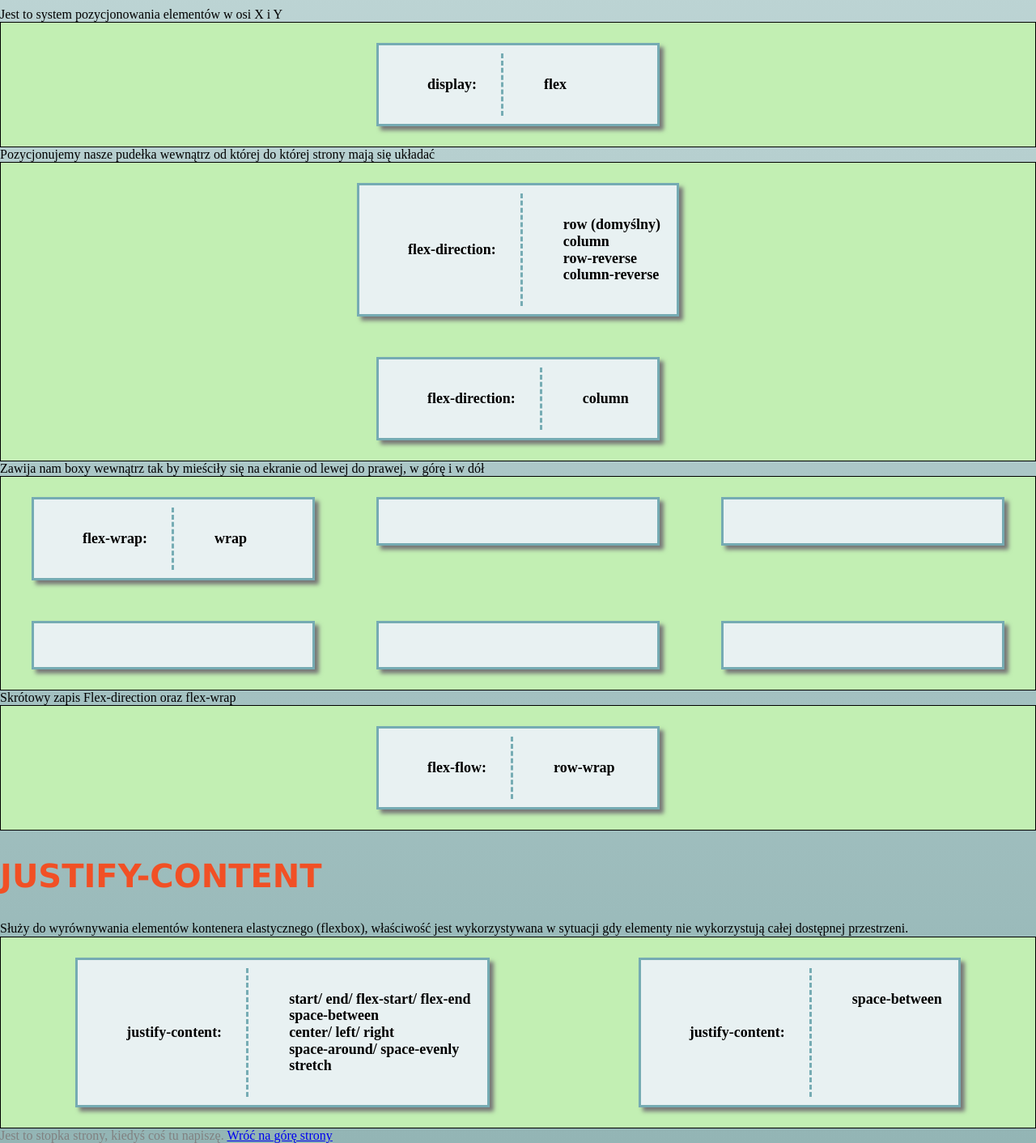
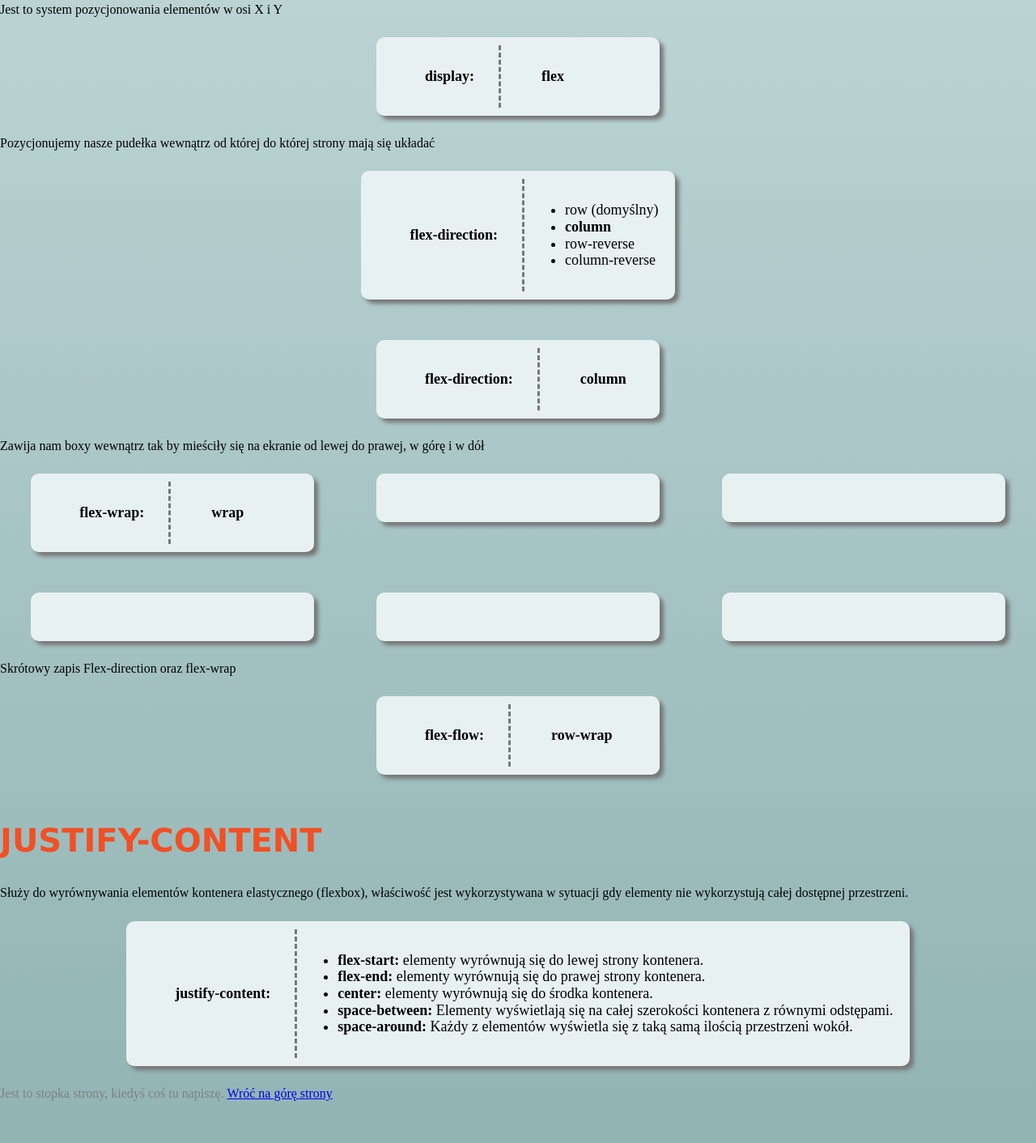
Before and after one commit to MateuszbW/homepage, a plain HTML site: page pomoc-css.html in a window 1280 px wide. Shown: the part 1565-2977 px from the top of the page at 81% size. After the commit the page ends 2925 px from the top, so only its background shows below. Drawn offline with Linux system fonts and the light colour scheme; a web font is replaced by a local one.

Commit message:
cleaning code and view

```diff
--- a/pomoc-css.html
+++ b/pomoc-css.html
@@ -68,7 +68,7 @@
                         <div class="box-column-left">
                             <a class="text-position-left">
                                 <ul class="list-none">
-                                    <li class="list-item"> list-style:</li>
+                                    <li><b>list-style:</b> </li>
                                 </ul>
                             </a>
                         </div>
@@ -96,14 +96,14 @@
                         <div class="box-column-left">
                             <a class="text-position-left">
                                 <ul class="list-none">
-                                    <li class="list-item"> display:</li>
+                                    <li><b>display:</b> </li>
                                 </ul>
                             </a>
                         </div>
                         <div class="box-column-right">
                             <a class="text-position-left">
                                 <ul class="list-none">
-                                    <li class="list-item-none"> flex</li>
+                                    <li> <b>flex</b></li>
                                 </ul>
                             </a>
                         </div>
@@ -120,17 +120,17 @@
                             <div class="box-column-left">
                                 <a class="text-position-left">
                                     <ul class="list-none">
-                                        <li class="list-item"> flex-direction:</li>
+                                        <li><b>flex-direction:</b> </li>
                                     </ul>
                                 </a>
                             </div>
                             <div class="box-column-right">
                                 <a class="text-position-left">
-                                    <ul class="list-none">
-                                        <li class="list-item-none"> row (domyślny)</li>
-                                        <li class="list-item-none"> <b>column</b></li>
-                                        <li class="list-item-none"> row-reverse</li>
-                                        <li class="list-item-none"> column-reverse</li>
+                                    <ul >
+                                        <li> row (domyślny)</li>
+                                        <li> <b>column</b></li>
+                                        <li> row-reverse</li>
+                                        <li> column-reverse</li>
                                     </ul>
                                 </a>
                             </div>
@@ -139,7 +139,7 @@
                             <div class="box-column-left">
                                 <a class="text-position-left">
                                     <ul class="list-none">
-                                        <li class="list-item"> flex-direction:</li>
+                                        <li> <b>flex-direction:</b></li>
                                     </ul>
                                 </a>
                             </div>
@@ -163,14 +163,14 @@
                         <div class="box-column-left">
                             <a class="text-position-left">
                                 <ul class="list-none">
-                                    <li class="list-item"> flex-wrap:</li>
+                                    <li><b>flex-wrap:</b> </li>
                                 </ul>
                                 </a>
                         </div>
                         <div class="box-column-right">
                             <a class="text-position-left">
                                 <ul class="list-none">
-                                    <li class="list-item-none"> wrap</li>
+                                    <li> <b>wrap</b></li>
                                 </ul>
                             </a>
                         </div>
@@ -192,14 +192,14 @@
                         <div class="box-column-left">
                             <a class="text-position-left">
                                 <ul class="list-none">
-                                    <li class="list-item"> flex-flow:</li>
+                                    <li> <b>flex-flow:</b></li>
                                 </ul>
                             </a>
                         </div>
                         <div class="box-column-right">
                             <a class="text-position-left">
                                 <ul class="list-none">
-                                    <li class="list-item-none"> row-wrap</li>
+                                    <li> <b>row-wrap</b></li>
                                 </ul>
                             </a>
                         </div>
@@ -213,45 +213,31 @@
                         elastycznego (flexbox), właściwość jest wykorzystywana w sytuacji
                         gdy elementy nie wykorzystują całej dostępnej przestrzeni.</a>
                 </section>
-                <div class="justify-content">
+                <div class="box1-2">
                     <div class="box-inside">
                         <div class="box-column-left">
                             <a class="text-position-left">
                                 <ul class="list-none">
-                                    <li class="list-item"> justify-content:</li>
+                                    <li> <b>justify-content:</b></li>
                                 </ul>
                             </a>
                         </div>
                         <div class="box-column-right">
                             <a class="text-position-left">
-                                <ul class="list-none">
-                                    <li class="list-item-none"> start/ end/ flex-start/ flex-end</li>
-                                    <li class="list-item-none"> <b>space-between</b></li>
-                                    <li class="list-item-none"> center/ left/ right</li>
-                                    <li class="list-item-none"> space-around/ space-evenly</li>
-                                    <li class="list-item-none"> stretch </li>
+                                <ul>
+                                    <li> <b>flex-start:</b> elementy wyrównują się do lewej strony kontenera.</li>
+                                    <li> <b>flex-end:</b> elementy wyrównują się do prawej strony kontenera.</li>
+                                    <li> <b>center:</b> elementy wyrównują się do środka kontenera.</li>
+                                    <li> <b>space-between:</b> Elementy wyświetlają się na całej szerokości kontenera z równymi odstępami.</li>
+                                    <li> <b>space-around:</b> Każdy z elementów wyświetla się z taką samą ilością przestrzeni wokół. </li>
                                 </ul>
                             </a>
                         </div>
                     </div>
-                    <div class="box-inside">
-                        <div class="box-column-left">
-                            <a class="text-position-left">
-                                <ul class="list-none">
-                                    <li class="list-item"> justify-content:</li>
-                                </ul>
-                            </a>
-                        </div>
-                        <div class="box-column-right">
-                            <a class="text-position-left">
-                                <ul class="list-none">
-                                    <li class="list-item-none"> <b>space-between</b></li>
-                                </ul>
-                            </a>
-                        </div>
-                    </div>
+
                 </div>
             </section>
+
 
 
 
--- a/style.css
+++ b/style.css
@@ -88,8 +88,6 @@ footer {
   margin: 10px 10px;
   flex-wrap: wrap;
   box-sizing: border-box;
-  flex-wrap: wrap;
-  box-sizing: border-box;
   display: inline-block;
 }
 
@@ -112,11 +110,7 @@ footer {
   min-width: 350px;
 }
 
-.text-position-left {
-  font-size: 18px;
-  font-weight: 550;
-  text-align: left;
-}
+
 
 .image {
   height: 100%;
@@ -141,7 +135,6 @@ footer {
 }
 
 .box1 {
-  background: rgba(194, 239, 179, 1);
   box-sizing: border-box;
   display: flex;
   flex-wrap: wrap;
@@ -157,7 +150,6 @@ footer {
   width: 250px;
   margin: 25px auto 25px auto;
   overflow: auto;
-  border: 3px solid rgba(42, 126, 139, 0.6);
   border-radius: 5px;
   padding: 20px;
   box-shadow: 5px 5px 5px #777777;
@@ -169,8 +161,6 @@ footer {
   overflow: auto;
   padding: 20px;
   border-width: 3px;
-  border-style: solid;
-  border-color: rgba(42, 126, 139, 0.6);
   border-radius: 5px;
   margin: 25px auto 25px auto;
   box-shadow: 5px 5px 5px #777777;
@@ -179,14 +169,15 @@ footer {
 .box-inside {
   background: #e8f1f2;
   box-sizing: border-box;
+  border-radius: 10px;
   display: flex;
   margin: 25px auto 25px auto;
   min-height: 40px;
   min-width: 350px;
-  border: 3px solid rgba(42, 126, 139, 0.6);
   box-shadow: 5px 5px 5px #777777;
   align-content: center;
 }
+
 .box-column-left {
   background: #e8f1f2;
   box-sizing: border-box;
@@ -195,8 +186,7 @@ footer {
   max-width: 400px;
   text-align: center;
   margin: 10px;
-
-  padding: 10px;
+   padding: 10px;
   align-content: center;
   flex-flow: row wrap;
 }
@@ -204,22 +194,26 @@ footer {
   background: #e8f1f2;
   box-sizing: border-box;
   display: flex;
-  align-items: stretch;
   margin: 10px;
-  text-align: center;
   padding: 10px;
-  flex-flow: row wrap;
-
-  border-left: 3px dashed rgba(42, 126, 139, 0.6);
-}
+  border-left: 3px dashed #777777;);
+  }
+.text-position-left {
+  font-size: 18px;
+  text-align: left;
+  display: flex;
+  align-items: center
+  }
 .box1-1 {
-  background: rgba(194, 239, 179, 1);
+  background: #e8f1f2;
   box-sizing: border-box;
+  border-radius: 10px;
   flex-wrap: wrap;
   min-height: 100px;
   min-width: 360px;
   margin: 10 auto;
   padding: 20px;
+  box-shadow: 5px 5px 5px #777777;
 }
 
 
@@ -229,8 +223,9 @@ footer {
 .list-none {
   list-style: none;
 }
-.list-style-none {
+.list-item-none {
   list-style: none;
+  margin: 0;
 }
 .list-item-square {
   list-style: square;
@@ -242,8 +237,7 @@ footer {
   list-style: circle;
 }
 
-.table,
-td,
+
 th {
   border: 1px dotted black;
 }
@@ -253,22 +247,18 @@ table {
 }
 /*FLEXBOX*/
 .box1-2 {
-  background: rgba(194, 239, 179, 1);
-  box-sizing: border-box;
-  flex-wrap: wrap;
+
   display: flex;
-  min-height: 100px;
-  min-width: 360px;
-  margin: 10 auto;
-  border: 1px solid black;
+  justify-content: flex-end;
+
 }
 .box-example {
   background: #e8f1f2;
   margin: 25px auto 25px auto;
   height: 60px;
   width: 350px;
-  border: 3px solid rgba(42, 126, 139, 0.6);
   box-shadow: 5px 5px 5px #777777;
+  border-radius: 10px;
 }
 .box-display {
   background: rgba(194, 239, 179, 1);
@@ -281,33 +271,19 @@ table {
   border: 1px solid black;
 }
 .flex-direction {
-  background: rgba(194, 239, 179, 1);
   flex-direction: column;
   display: flex;
   min-height: 100px;
   min-width: 360px;
   margin: 10 auto;
-  border: 1px solid black;
+
 }
 
 .flex-wrap {
-  background: rgba(194, 239, 179, 1);
   flex-wrap: wrap;
   display: flex;
   min-height: 100px;
   min-width: 360px;
   margin: 10 auto;
-  border: 1px solid black;
+
 }
-.justify-content {
-  background: rgba(194, 239, 179, 1);
-  box-sizing: border-box;
-  flex-wrap: wrap;
-  justify-content: center;
-
-  display: flex;
-  min-height: 100px;
-  min-width: 360px;
-  margin: 10 auto;
-  border: 1px solid black;
-}
```
